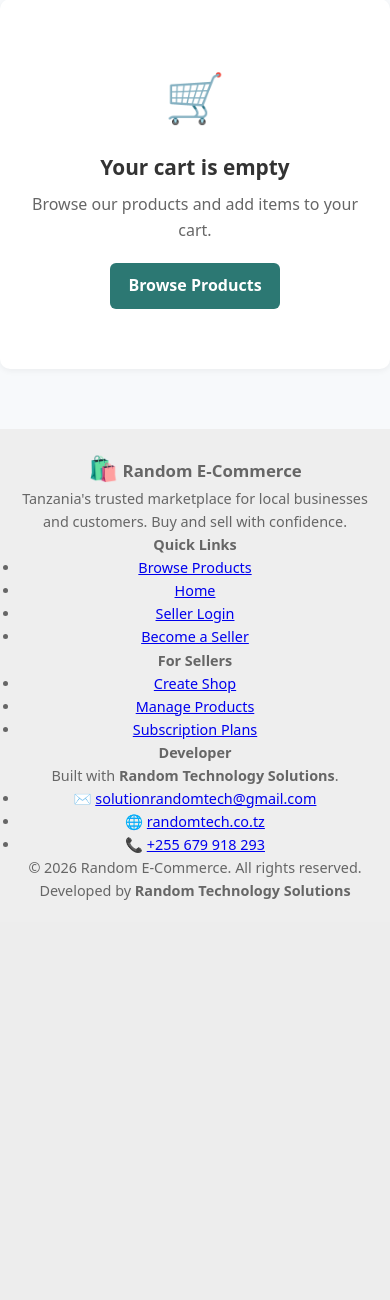
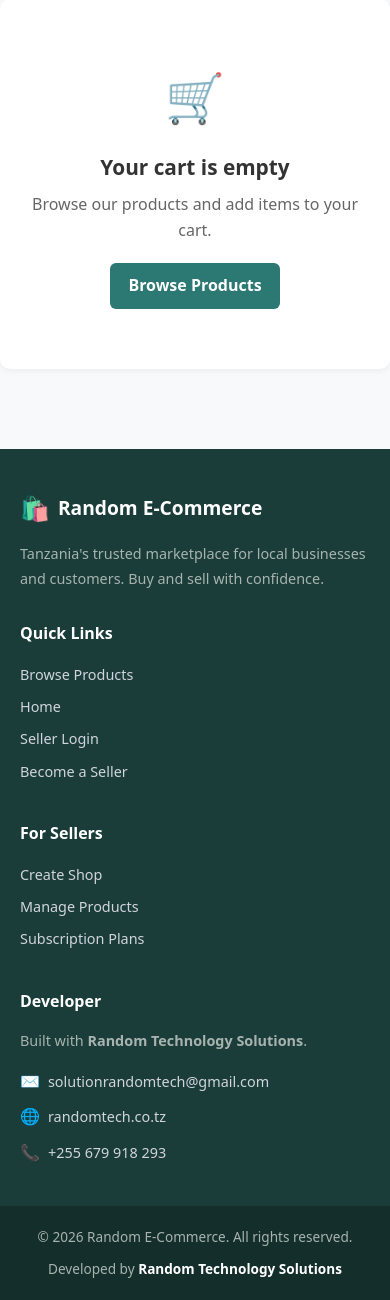
Before and after one commit to kocha-design/Random-E-Commerce, a Django app: page /products/cart/ in a window 390 px wide. Shown: the part 257-1557 px from the top of the page. Before the commit the page ends 1157 px from the top, so only its background shows below. Run offline with Django 5.2, Linux system fonts and the light colour scheme.

Commit message:
Add CSS for modern footer with grid layout and responsive design

```diff
--- a/static/css/style.css
+++ b/static/css/style.css
@@ -372,14 +372,132 @@ main.container {
     background: #d0d0d0;
 }
 
-/* ===== Footer ===== */
+/* ===== Footer (Modern) ===== */
 .site-footer {
-    margin-top: 60px;
+    background: #1a3d3a;
+    color: #d1d5db;
+    margin-top: 80px;
+    padding: 0;
+    font-size: 0.95rem;
+}
+
+.footer-grid {
+    display: grid;
+    grid-template-columns: 2fr 1fr 1fr 1.5fr;
+    gap: 40px;
+    padding: 60px 20px 40px;
+}
+
+.footer-col h3,
+.footer-col h4 {
+    color: white;
+    margin-bottom: 15px;
+    font-size: 1rem;
+}
+
+.footer-col h3 {
+    font-size: 1.2rem;
+}
+
+.footer-brand {
+    display: flex;
+    align-items: center;
+    gap: 8px;
+    font-size: 1.2rem !important;
+}
+
+.footer-text {
+    line-height: 1.7;
+    font-size: 0.9rem;
+    color: #a8b3af;
+}
+
+.footer-links {
+    list-style: none;
+    padding: 0;
+    margin: 0;
+}
+
+.footer-links li {
+    margin-bottom: 8px;
+}
+
+.footer-links a {
+    color: #d1d5db;
+    text-decoration: none;
+    transition: color 0.15s;
+    font-size: 0.9rem;
+}
+
+.footer-links a:hover {
+    color: #febd69;
+}
+
+.footer-contact {
+    list-style: none;
+    padding: 0;
+    margin: 15px 0 0;
+}
+
+.footer-contact li {
+    display: flex;
+    align-items: center;
+    gap: 8px;
+    margin-bottom: 10px;
+    font-size: 0.9rem;
+}
+
+.contact-icon {
+    font-size: 1rem;
+}
+
+.footer-contact a {
+    color: #d1d5db;
+    text-decoration: none;
+    transition: color 0.15s;
+}
+
+.footer-contact a:hover {
+    color: #febd69;
+}
+
+.footer-bottom {
+    background: #142e2c;
     padding: 20px 0;
-    background: #eee;
-    text-align: center;
-    color: #666;
-    font-size: 0.9rem;
+    border-top: 1px solid rgba(255, 255, 255, 0.05);
+}
+
+.footer-bottom-inner {
+    display: flex;
+    justify-content: space-between;
+    align-items: center;
+    flex-wrap: wrap;
+    gap: 10px;
+    color: #a8b3af;
+    font-size: 0.85rem;
+}
+
+.footer-bottom-inner strong {
+    color: white;
+}
+
+/* Responsive */
+@media (max-width: 900px) {
+    .footer-grid {
+        grid-template-columns: 1fr 1fr;
+    }
+}
+
+@media (max-width: 600px) {
+    .footer-grid {
+        grid-template-columns: 1fr;
+        gap: 30px;
+        padding: 40px 20px 30px;
+    }
+    .footer-bottom-inner {
+        flex-direction: column;
+        text-align: center;
+    }
 }
 
 /* ===== Badges (ZILIKOSEKANA!) ===== */
```
